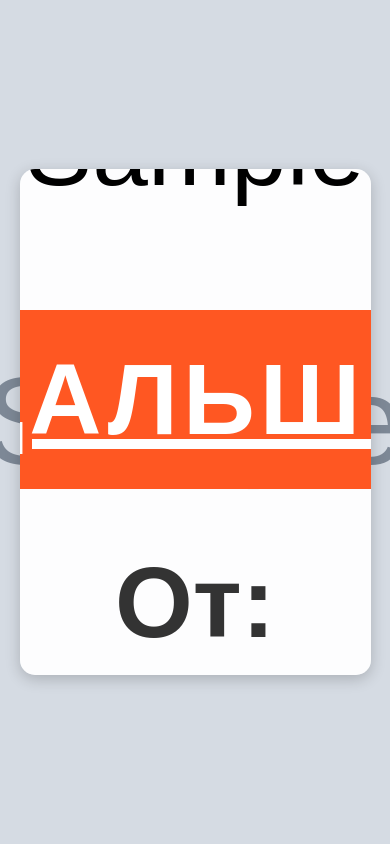
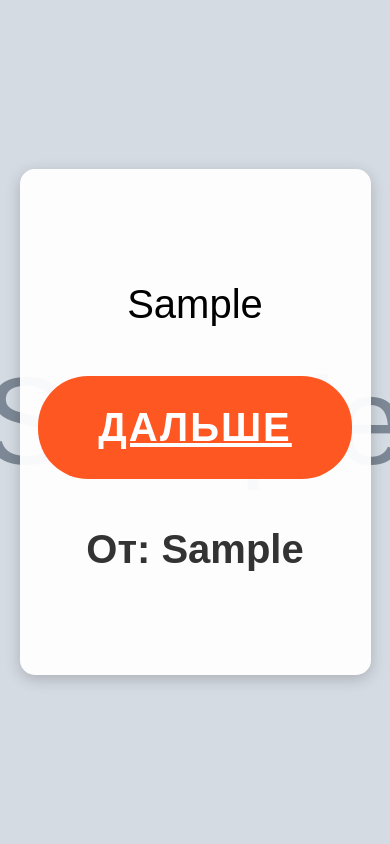
Before and after one commit to Lavochka123/Svety4, a Flask app: page /invite/1/page1 in a window 390 px wide. Run offline with Flask 3, Linux system fonts and the light colour scheme; tables that the repository leaves empty hold one stand-in row (values such as "Sample post"); grey boxes marked "Sample" are stand-in pictures.

Commit message:
Update style.css

```diff
--- a/static/css/style.css
+++ b/static/css/style.css
@@ -42,7 +42,7 @@ body.design_minimal {
   background: var(--bg-color);
 }
 
-/* Основной контейнер (всплывающее окно) */
+/* Основной контейнер */
 .container {
   background: rgba(255, 255, 255, 0.95);
   border-radius: 15px;
@@ -170,72 +170,50 @@ body.design_minimal {
   color: #333;
 }
 
-/* Адаптация для мобильных устройств */
+/* Мобильная версия: увеличенное окно, шрифты и отступы */
 @media (max-width: 600px) {
-  /* Увеличиваем всплывающее окно до 80–90% ширины и 50–60% высоты экрана */
+  /* Увеличение всплывающего окна до 90% ширины экрана и 60% высоты */
   .container {
-    width: 90%;
-    height: 55vh;
-    padding: 2rem;
-    margin: 2rem auto;
+    width: 90vw;
+    height: 60vh;
+    padding: 2.5rem;
+    margin: 0 auto;
     display: flex;
     flex-direction: column;
     justify-content: center;
     align-items: center;
   }
-
-  /* Масштабирование текста внутри контейнера */
+  /* Увеличение размера текста */
   .container p {
-    font-size: 1.5em;
-    margin-bottom: 1.5rem;
-    line-height: 1.6;
+    margin-bottom: 2rem;
+    font-size: 2.5em;
+    text-align: center;
   }
-
+  /* Увеличение размера кнопок */
+  .button {
+    padding: 1.8rem 3.75rem;
+    font-size: 2.5em;
+  }
+  /* Увеличение размеров конверта */
+  .envelope {
+    width: 90vw;
+    max-width: 90vw;
+    margin: 2rem auto;
+  }
+  .envelope-body {
+    padding: 3rem;
+  }
+  /* Увеличение размеров текста для содержимого письма */
   .letter-content h1 {
+    font-size: 2.5em;
+  }
+  .letter-content p {
     font-size: 2em;
   }
-
-  /* Кнопки – увеличиваем размер и отступы, чтобы они не накладывались на подпись */
-  .button {
-    padding: 1.5rem 2.5rem;
-    font-size: 1.8em;
-    margin: 1rem 0.5rem;
-  }
-
-  /* Подпись отправителя – добавляем дополнительный отступ сверху */
-  .sender-signature {
-    margin-top: 2rem;
-    font-size: 1.8em;
-    display: block;
-  }
-
-  /* Дополнительное увеличение окна и текста (умножение примерно в 2,5 раза относительно базового) */
-  body {
-    font-size: 40px;
-  }
-  .container {
-    padding: 5rem;
-    height: 60vh;
-  }
-  .container p {
-    font-size: 2.5em;
-    margin-bottom: 4rem;
-  }
-  .button {
-    padding: 2rem 3.75rem;
-    font-size: 2.5em;
-  }
+  /* Увеличение отступа для подписи отправителя, чтобы она не накладывалась на кнопку */
   .sender-signature {
     margin-top: 2.5rem;
     font-size: 2.5em;
-  }
-
-  /* Увеличиваем размеры конверта, если используется */
-  .envelope {
-    max-width: 100%;
-    margin: 4rem auto;
-  }
-  .envelope-body {
-    padding: 4rem;
+    display: block;
   }
 }
```
